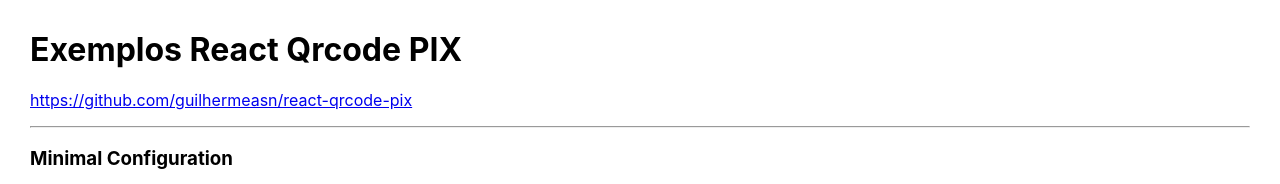
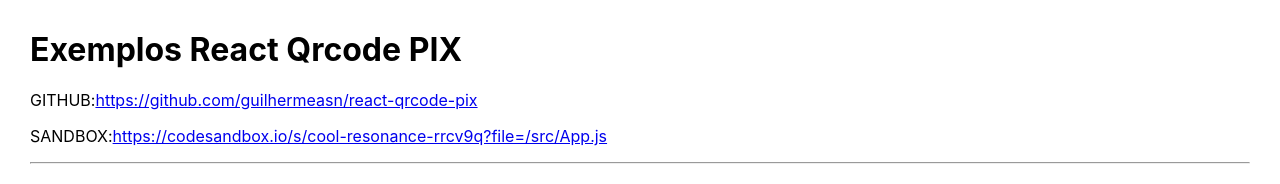
Before and after one commit to guilhermeasn/react-qrcode-pix, a React (Create React App) app: page / in a window 1280 px wide. Shown: the top 184 px of the page. Built offline with nearby package versions, Linux system fonts and the light colour scheme.

Commit message:
add sandbox

```diff
--- a/src/App.js
+++ b/src/App.js
@@ -14,8 +14,16 @@
         <h1>Exemplos React Qrcode PIX</h1>
 
         <p>
+            GITHUB:
             <a href='https://github.com/guilhermeasn/react-qrcode-pix'>
                 https://github.com/guilhermeasn/react-qrcode-pix
+            </a>
+        </p>
+
+        <p>
+            SANDBOX:
+            <a href='https://codesandbox.io/s/cool-resonance-rrcv9q?file=/src/App.js'>
+            https://codesandbox.io/s/cool-resonance-rrcv9q?file=/src/App.js
             </a>
         </p>
 
```
Also changed, not shown: 7 other files (tests, documents, lock files or other folders).
